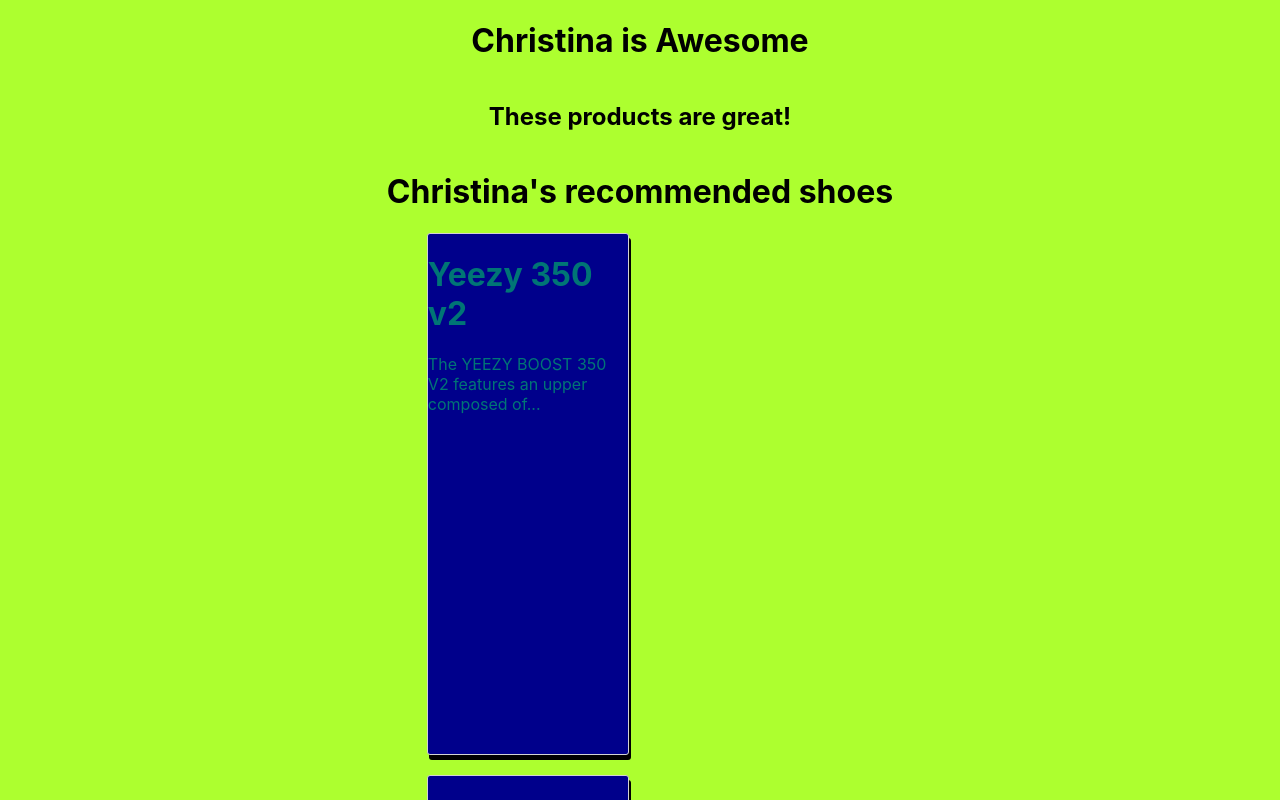
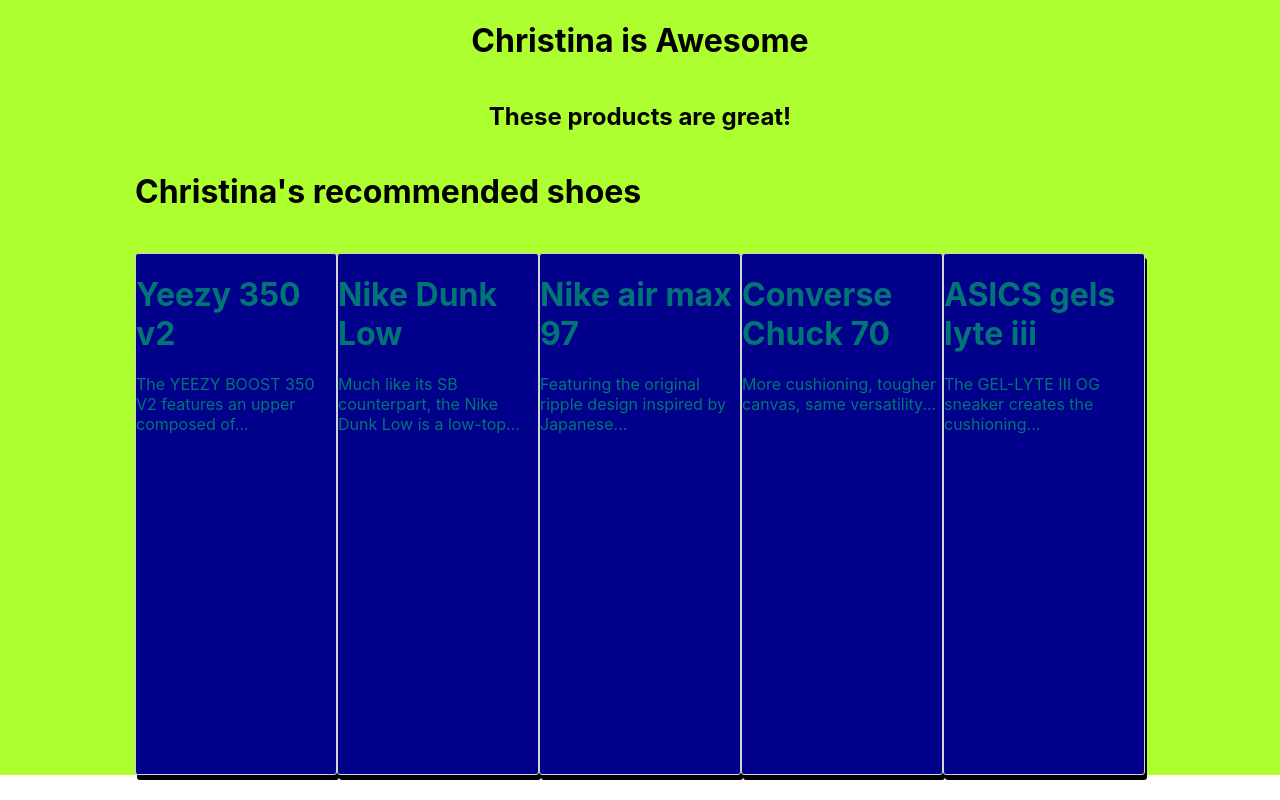
Before and after one commit to christina-ml/props-products-app, a React (Create React App) app: page / in a window 1280 px wide. Shown: the top 800 px of the page. Built offline with nearby package versions, Linux system fonts and the light colour scheme.

Commit message:
changed ul to div, added className to add in css

```diff
--- a/src/Components/RecommendedProducts.js
+++ b/src/Components/RecommendedProducts.js
@@ -14,11 +14,11 @@
             return <Products name={item.name} description={item.description} />
         })
 
-        console.log(recommended);
+        // console.log(recommended);
         return(
             <div>
                 <h1>{title}</h1>
-                <ul>
+                <div className='product-ul'>
                     {/* <Products shoe={shoes[0]} /> */}
                     {/* <Products name={shoes[0].name} description={shoes[0].description} />
                     <Products name={shoes[1].name} description={shoes[1].description} />
@@ -26,7 +26,7 @@
                     <Products name={shoes[3].name} description={shoes[3].description} />
                     <Products name={shoes[4].name} description={shoes[4].description} /> */}
                     {recommended}
-                </ul>
+                </div>
             </div>
         )
     }
```
